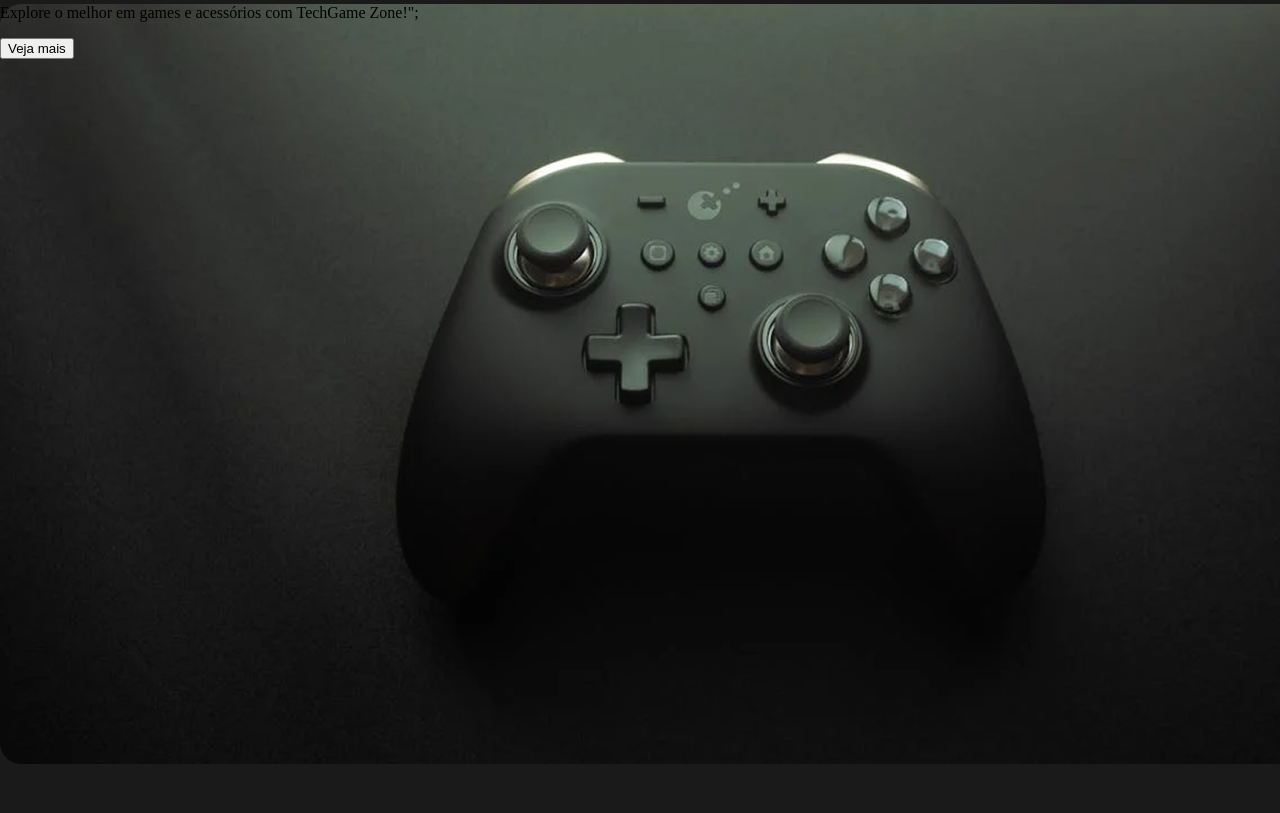
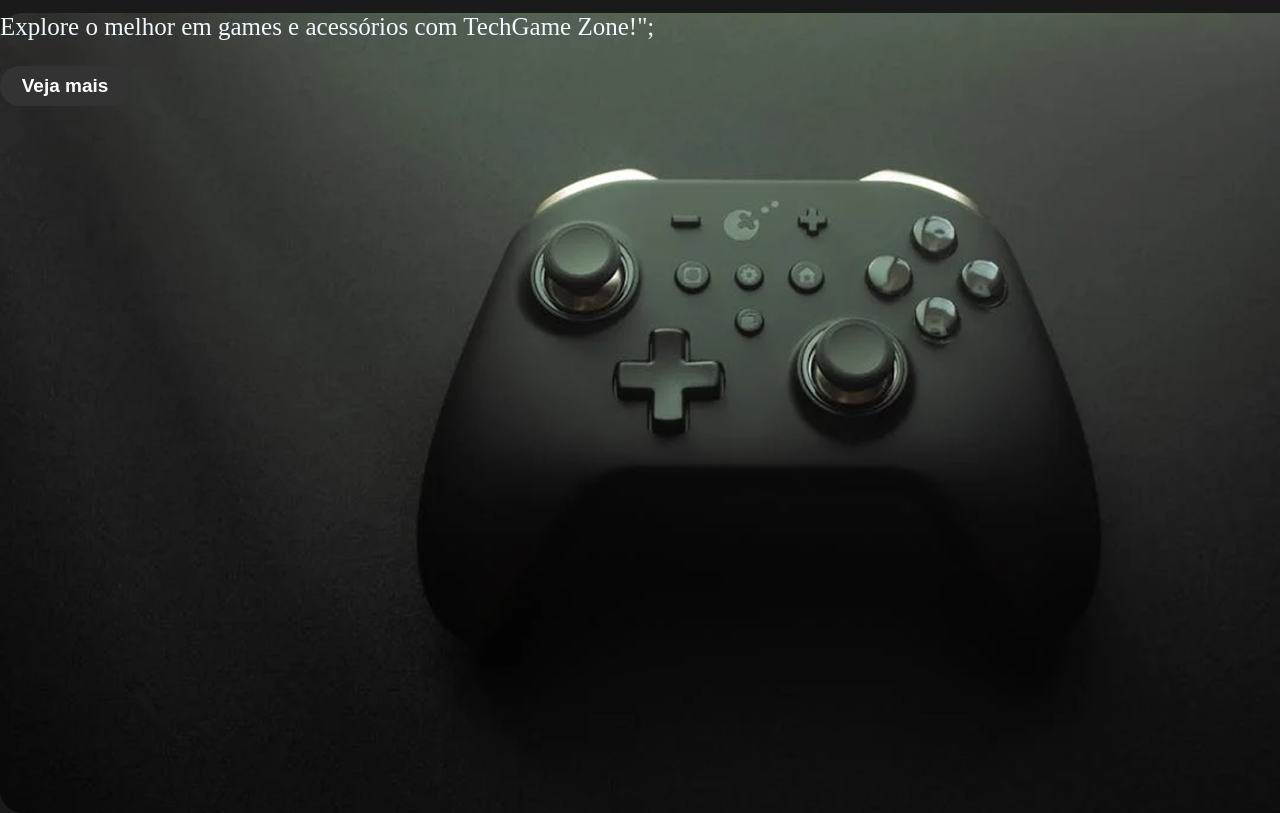
Before and after one commit to JeronimoCabanelas/Site-novo, a plain HTML site: page index.html in a window 1280 px wide. Shown: the part 116-929 px from the top of the page. Before the commit the page ends 880 px from the top, so only its background shows below. Drawn offline with nearby package versions, Linux system fonts and the light colour scheme.

Commit message:
Atualizando site

```diff
--- a/index.html
+++ b/index.html
@@ -33,7 +33,7 @@
 
          <div class="caixa-icones">
           <i class="bi bi-person-fill"></i>
-
+          <i class="bi bi-bag-fill"></i>
 
          </div>
 
@@ -46,11 +46,11 @@
         <div class="banner">  <!-- Nosso Banner -->
 
           <div class="texto-banner">
-            <P>
+            <P class="texto-banner">
               Explore o melhor em games e acessórios com TechGame Zone!";
             </P>
           </div>
-          <button>Veja mais</button> <!-- A tag button serve para criar um botão -->
+          <button class="botao-banner">Veja mais</button> <!-- A tag button serve para criar um botão -->
 
          </div>
 
--- a/style.css
+++ b/style.css
@@ -8,10 +8,9 @@ body{
 
 .banner{
 
-  height: 760px;
+  height: 800px;
   width: 1350px;
   background-image: url("./assents/Rectangle\ 11.png"); /* Ele adiciona uma imagem como fundo */
-  background-repeat: no-repeat;
   background-size: cover;
 
 }
@@ -60,3 +59,22 @@ nav{
   color: #4c544c;
 
 }
+
+.texto-banner{
+
+  color: aliceblue;
+  font-size: 25px;
+
+}
+
+.botao-banner{
+
+  width: 130px;
+  height: 40px;
+  border-radius: 55px;
+  border: none;
+  background-color: #333333;
+  color: #ffffff;
+  font-weight: bold;
+  font-size: 19px;
+}
```
